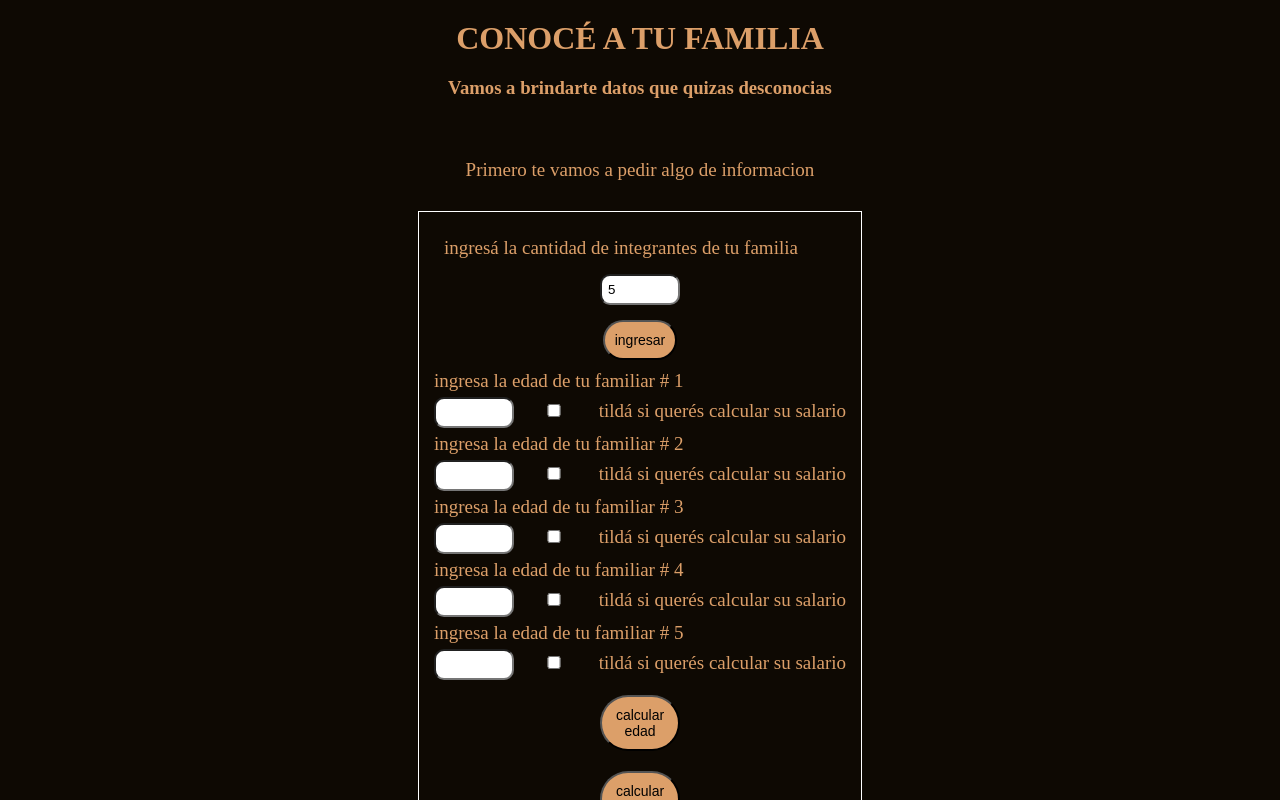
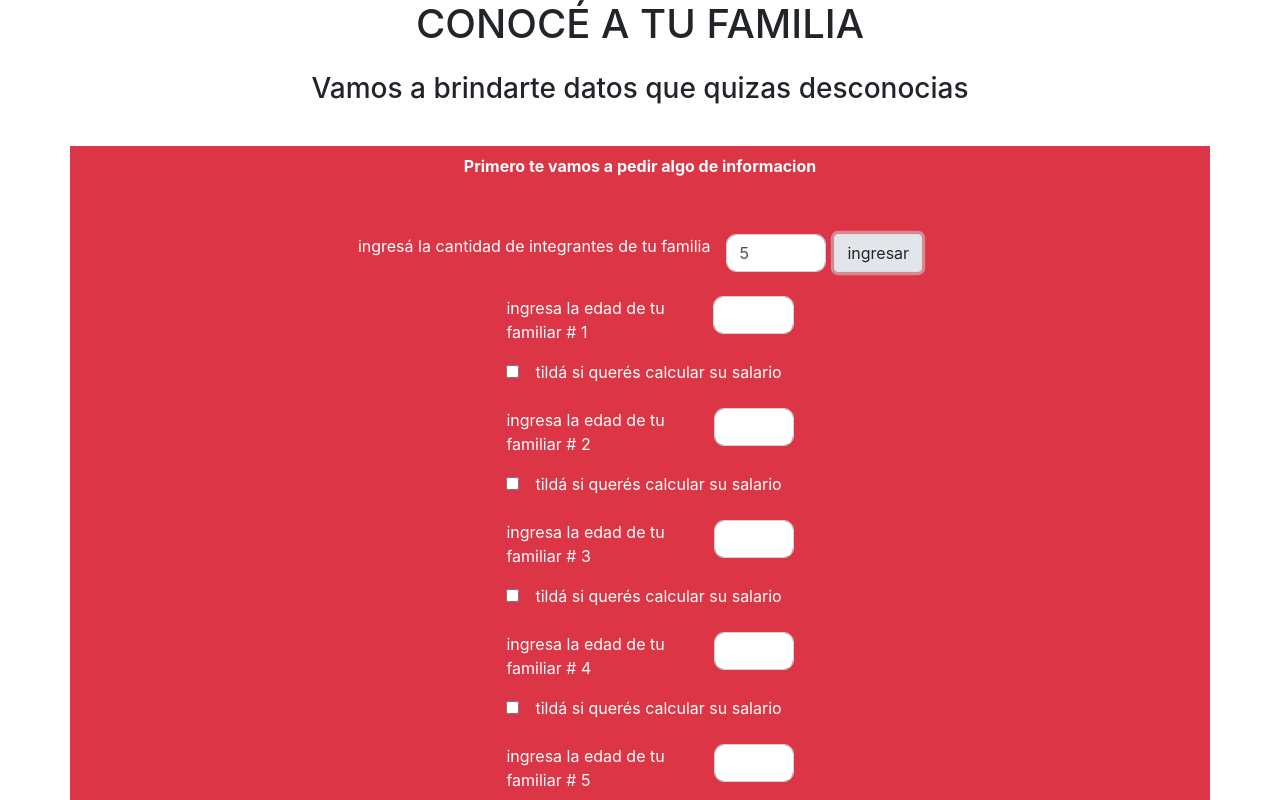
Before and after one commit to adriancolman/argentina-programa-tareas, a website: page clase-6/index.html in a window 1280 px wide. Both pictures are taken after typing "5" into the empty fields and a click on the button "ingresar". Shown: the top 800 px of the page. Drawn offline with nearby package versions, Linux system fonts and the light colour scheme.

Commit message:
tarea 6 actualizada
al formulario de edades y sueldos se le agregan dependencias y se lo adapta a  bootstrap para los estilos

```diff
--- a/clase-6/index.html
+++ b/clase-6/index.html
@@ -1,60 +1,80 @@
 <!DOCTYPE html>
 <html>
+
 <head>
-    <meta charset='utf-8'>
-    <meta http-equiv='X-UA-Compatible' content='IE=edge'>
+	<meta charset="utf-8" />
+	<meta http-equiv="X-UA-Compatible" content="IE=edge" />
 	<title>tarea-1 clase-6</title>
-    <meta name='viewport' content='width=device-width, initial-scale=1'>
-    <link rel='stylesheet' type='text/css' media='screen' href='tarea-clase-6.css'>
+	<meta name="viewport" content="width=device-width, initial-scale=1" />
+	<link rel="stylesheet" href="node_modules/bootstrap/dist/css/bootstrap.min.css">
+	<link rel="stylesheet" type="text/css" media="screen" href="tarea-clase-6.css" />
+
 </head>
+
 <body>
-
+	<div class="container">
 		<header>
+			<div class="row">
+				<div class="col-12 d-flex mb-3 justify-content-center">
 					<div class="container-titulo">
 						<h1 class="titulo">CONOCÉ A TU FAMILIA</h1>
 					</div>
+				</div>
+			</div>
+			<div class="row">
+				<div class="col-12 d-flex mb-3 justify-content-center">
 					<div class="container-subtitulo">
 						<h3>Vamos a brindarte datos que quizas desconocias</h3>
 					</div>
+				</div>
+			</div>
 		</header>
 		<main>
+			<div class="row">
+				<div class="col-12 d-flex justify-content-center mt-3 bg-danger text-white">
 					<article id="familia">
 						<div class="familia-container">
-                <div class="form-container">
-                    <p class="texto-familia">Primero te vamos a pedir algo de informacion</p>
+							<div class="form-container row d-flex flex-column">
+								<p class="texto-familia justify-content-center d-flex mb-5  p-2 font-weight-bold">
+									Primero te vamos a pedir algo de informacion
+								</p>
 								<form action="">
-                        <label for="">ingresá la cantidad de integrantes de tu familia</label>
-                        <input type="number" min="1" id="cantidad-de-familiares" class="input-form">
-                        <button id="ingresar-cantidad" class="boton-form">ingresar</button>
+									<div class="row d-flex justify-content-center">
+										<label for="" class="mr-2">ingresá la cantidad de integrantes de tu
+											familia</label>
+										<input type="number" min="1" id="cantidad-de-familiares"
+											class="input-form form-control ml-2" />
+										<button id="ingresar-cantidad" class="boton-form btn btn-light ml-2">
+											ingresar
+										</button>
+									</div>
+									<div class="contenedor-de-imputs offset-sm-3 col-12 col-sm-7">
 
-                        <div class="container-familiares">
+										<div class="container-familiares d-flex flex-column justify-content-center mt-4 "></div>
 
 									</div>
+									<hr>
 
-                        <div class="container-botones">
-
+									<div class="container-botones"></div>
+								</form>
 							</div>
-
-
-                    </form>
-
-                </div>
-                <div class="container-resultado">
-                    <p id="mayor-edad"> </p>
-                    <p id="menor-edad"> </p>
-                    <p id="promedio-familiar"> </p>
+							<div class="row container-resultado">
+								<p id="mayor-edad"></p>
+								<p id="menor-edad"></p>
+								<p id="promedio-familiar"></p>
 								<p id="mayor-salario"></p>
 								<p id="menor-salario"></p>
 								<p id="salario-promedio"></p>
 							</div>
 						</div>
+					</article>
+				</div>
+			</div>
+		</main>
+	</div>
 
-        </article>
-    </main>
+	<script src="tarea-clase-6.js"></script>
+	<script src="pruebas-tarea-6.js"></script>
+</body>
 
-
-    <script src='tarea-clase-6.js'></script>
-    <script src="pruebas-tarea-6.js"></script>
-
-</body>
 </html>
--- a/clase-6/tarea-clase-6.css
+++ b/clase-6/tarea-clase-6.css
@@ -1,69 +1,30 @@
-*{
-    margin: 0;
-    padding: auto;
-    box-sizing: border-box;
+
+.input-form{
+    width: 30%;
+    border-radius: 10px;
+    max-width: 100px;
+
+
+    display: inline-block;
 }
-body{
-    background-color: #0e0903;
-    background-position: center;
-    background-size: cover;
-    display: flex;
-    flex-flow: column nowrap;
-    color: #DC9F69;
+.boton-calcular{
+    margin-top: 20px;
+    margin-bottom: 20px;
 }
-header{
-    display: flex;
-    flex-flow: column nowrap;
-    align-items: center;
-
+hr{
+    background-color: white;
 }
-h1{
-    text-shadow: blanchedalmond 3px;
-    padding: 20px;
+.oculto{
+    display: none;
+}
+.input-salario{
+    max-width: 100px;
 }
 
-.form-container{
-    display: flex;
-    margin: 20px auto;
-    flex-flow: column nowrap;
-    padding: 20px;
-    font-size: 19px;
-    font-weight: 200;
-}
-
-.texto-familia{
-    margin: 10px auto;
-    padding: 10px;
-
-
-}
-form{
-    border: solid 1px white;
+.container-botones{
     display: flex;
     flex-direction: column;
-    margin: 10px auto;
-    padding: 15px;
-}
-
-label{
-    padding: 10px;
-    border-radius: 30%;
-}
-input{
-    width: 80px;
-    border-radius: 10px;
-    padding: 6px;
-    margin: 5px auto;
-    display: inline-block;
-}
-button{
-    max-width: 80px;
-    background: #DC9F69;
-    margin: 10px auto;
-    padding: 10px;
-    border-radius: 30px;
-    font-size: 14px;
-    display: block;
+    margin-top: 20px;
 }
 .container-resultado{
     display: flex;
@@ -75,3 +36,12 @@ button{
     margin: 0 auto;
     padding: 10px;
 }
+
+.boton-salario{
+    max-width: 100px;
+    margin: 10px auto;
+}
+.boton-reset{
+    max-width: 100px;
+    margin: 10px auto;
+}
--- a/clase-6/tarea-clase-6.js
+++ b/clase-6/tarea-clase-6.js
@@ -26,7 +26,6 @@ let salarios;
 
 
 $botonIngresarCantindad.onclick = function obtenerCantidadFamiliares(event){
-    event.preventDefault();
     eliminarFamiliares();
     const $numeroDeFamiliares = Number(document.querySelector("#cantidad-de-familiares").value);
     if (validarFamiliares($numeroDeFamiliares) === "") {
@@ -34,10 +33,13 @@ $botonIngresarCantindad.onclick = function obtenerCantidadFamiliares(event){
     crearBotonCalcularEdad();
     crearBotonCalcularSalario();
     crearBotonReset();
+    event.preventDefault();
+
     //return $numeroDeFamiliares;
     } else {
         alert(validarFamiliares($numeroDeFamiliares));
     }    }
+
 function eliminarFamiliares(){
     while($containerFamiliares.firstChild){
         $containerFamiliares.removeChild($containerFamiliares.firstChild);
@@ -77,31 +79,38 @@ function crearFamiliares(cantidadFamiliares){
     }
 }
 function crearCampos(index){
+    const $divRow = document.createElement("div");
+    $divRow.classList= "row d-flex flex-nowrap";
     const $textoCampoEdad = document.createElement("p");
+    $textoCampoEdad.classList= " mr-2"
     const $createInputEdad = document.createElement("input");
     $createInputEdad.type = "number";
     $createInputEdad.min= "0";
     $createInputEdad.max = "100";
-    $createInputEdad.className= "edad";
+    $createInputEdad.classList= " edad form-control input-form mr-4 ";
     $textoCampoEdad.textContent = `ingresa la edad de tu familiar # ${index + 1}`;
 
-    $containerFamiliares.appendChild($textoCampoEdad);
-    $containerFamiliares.appendChild($createInputEdad);
+    $containerFamiliares.appendChild($divRow);
+    const texto = $divRow.append($textoCampoEdad);
+    $textoCampoEdad.insertAdjacentElement("afterend", $createInputEdad);
     consultarSiPercibeSalario(index);
     //crearInputsSalario(index);
 
 }
 function consultarSiPercibeSalario(index){
+    const $divRow = document.createElement("div");
+    $divRow.classList= "row mb-4 d-flex flex-nowrap";
     $checkBoxSalario = document.createElement("input");
     $checkBoxSalario.type = "checkbox";
-    $checkBoxSalario.className = `boton-check`;
+    $checkBoxSalario.classList = `boton-check d-block mr-3 align-self-center check${index}`;
     let consultaSalario = document.createTextNode(" tildá si querés calcular su salario");
 
-    $containerFamiliares.appendChild($checkBoxSalario);
-    $containerFamiliares.appendChild(consultaSalario);
+    $containerFamiliares.appendChild($divRow);
+    $divRow.appendChild($checkBoxSalario);
+    $divRow.appendChild(consultaSalario);
     $checkBoxSalario.onclick = function(){
         this.nextSibling.textContent = "";
-        this.style.display= "none";
+        this.className= "oculto";
         crearInputsSalario(index);
     }
 
@@ -113,7 +122,7 @@ function crearInputsSalario(index){
     $label.textContent= "Indicar cantidad que percibe familiar # " + (index + 1);
     $label.style.display = "flex";
     $inputSalario = document.createElement("input");
-    $inputSalario.className= "input-salario"
+    $inputSalario.className= "input-salario form-control"
     $inputSalario.type = "number";
     $inputSalario.min= "0";
     $inputSalario.placeholder = "$";
@@ -129,7 +138,11 @@ function crearBotonCalcularEdad(){
     const $BotonCalcular = document.createElement("button");
     $BotonCalcular.textContent = "calcular edad";
     $BotonCalcular.id= "boton-calcular";
-    $containerFamiliares.appendChild($BotonCalcular);
+    $BotonCalcular.classList= "btn btn-primary boton-calcular"
+    const $divRow = document.createElement("div");
+    $divRow.classList= "row mt-4  justify-content-center";
+    $divRow.appendChild($BotonCalcular);
+    $containerFamiliares.appendChild($divRow);
 
     $BotonCalcular.onclick = function(e){
         obtenerEdades();
@@ -145,6 +158,7 @@ function crearBotonCalcularEdad(){
 function crearBotonReset(){
     const $botonReset = document.createElement("button");
     $botonReset.textContent = "resetear";
+    $botonReset.classList= "boton-reset form-control btn btn-warning";
     $botonReset.type= "reset";
     $containerBotones.appendChild($botonReset);
 
@@ -166,16 +180,22 @@ function crearBotonReset(){
 function crearBotonCalcularSalario(){
     let $botonCalcularSalario = document.createElement("button");
     $botonCalcularSalario.textContent = "calcular salarios";
+    $botonCalcularSalario.classList = "boton-salario  btn btn-light";
     $containerBotones.appendChild($botonCalcularSalario);
 
     $botonCalcularSalario.onclick = function(e){
         obtenerSalarios();
+        if(salarios.length<1){
+            e.preventDefault();
+        }
+            else{
             validarSalarios(salarios);
             calcularSalarioMaximo(salarios);
             calcularSalarioMinimo(salarios);
             calcularSalarioPromedio(salarios);
             mostrarResultadosSalarios();
             e.preventDefault();
+        }
 
         //obtenerAsalariados();
 
@@ -199,9 +219,9 @@ function validarObtenerEdades(edades) {
         else if (edad>120){
             alert(`familiar #${index + 1} la edad debe ser menor a 120`);
         }
-        else if(!/^[0-9]$/.test(edad)){
-            alert("el campo edad solo admite numeros");
-        }
+        //else if(!/^[0-9]$/.test(edad)){
+            //alert("el campo edad solo admite numeros");
+        //}
         else { return "";
         }
     });
```
Also changed, not shown: clase-4/tarea-clase-4-algoritmos.js (+101 -2 lines), clase-6/package.json (added, +16 -0 lines), 3 other files. Lines whose indentation alone changed are shown as unchanged.
